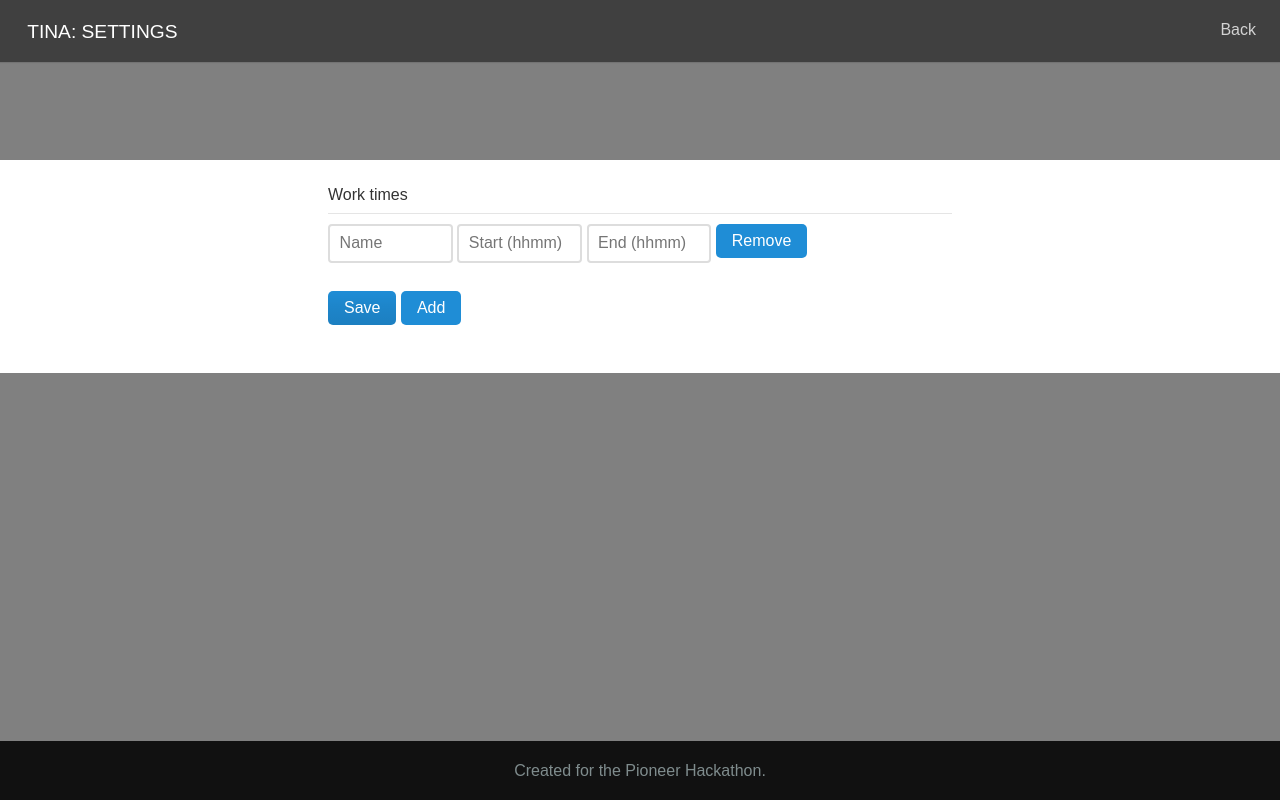
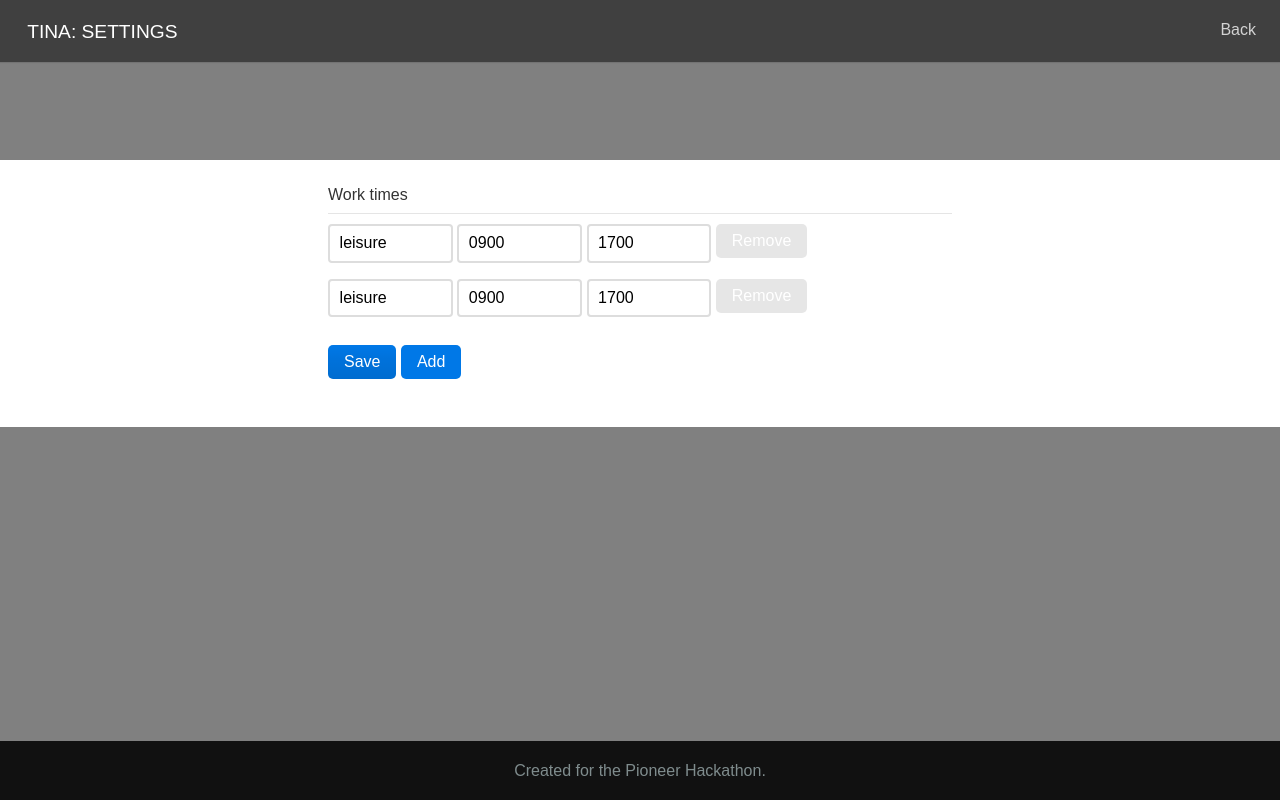
Before and after one commit to arduinfindeis/tabplace, a plain HTML site: page site/settings.html in a window 1280 px wide. Both pictures are taken after a click on the button "Save". Drawn offline with nearby package versions, Linux system fonts and the light colour scheme.

Commit message:
setting update

```diff
--- a/site/css/layouts/marketing.css
+++ b/site/css/layouts/marketing.css
@@ -78,7 +78,6 @@ label {
  * I want my pure-button elements to look a little different
  */
 .pure-button {
-    background-color: #1f8dd6;
     color: white;
     padding: 0.5em 1em;
     border-radius: 5px;
@@ -86,6 +85,7 @@ label {
 
 a.pure-button-primary {
     background: white;
+    background-color: #1f8dd6 !important;
     color: grey;
     border-radius: 5px;
     font-size: 120%;
--- a/site/form.js
+++ /dev/null
@@ -1,53 +0,0 @@
-function createForm(){
-    let formColumn = document.getElementById("formcolumn");
-    console.log(formColumn)
-
-    return null;
-}
-
-function saveForm(){
-    let timePeriodsArrTmp = []
-    let formElements = document.forms;
-    console.log(formElements)
-
-    for (const form of formElements) {
-        let name = form.elements[1].value;
-        let start = form.elements[2].value;
-        let end = form.elements[3].value;
-
-        let startDate = new Date();
-        startDate.setHours(start.substr(0,2));
-        startDate.setMinutes(start.substr(2,2));
-
-        console.log(startDate)
-
-        let endDate = new Date();
-        endDate.setHours(end.substr(0,2));
-        endDate.setMinutes(end.substr(2,2));
-
-        let period = {name:"leisure", start: startDate, end: endDate}
-        timePeriodsArrTmp.push(period);
-    }
-    return timePeriodsArrTmp;
-}
-
-function createData(){
-    let timePeriodsArr = []
-
-    let workStart = new Date()
-    workStart.setHours(9);
-    workStart.setMinutes(0);
-    let workEnd = new Date()
-    workEnd.setHours(17);
-    workEnd.setMinutes(0);
-
-    let workPeriod = {name:"leisure", start: workStart, end: workEnd}
-    timePeriodsArr.push(workPeriod);
-
-    return timePeriodsArr;
-}
-
-window.addEventListener('load', function () {
-    createData();
-    createForm();
-  })
--- a/site/settings.html
+++ b/site/settings.html
@@ -10,7 +10,8 @@
     <link rel="stylesheet" href="https://netdna.bootstrapcdn.com/font-awesome/4.0.3/css/font-awesome.css">
     <link rel="stylesheet" href="css/layouts/marketing.css">
 
-    <script type="text/javascript" src="./form.js"></script>
+    <script type="text/javascript" src="./storage.js"></script>
+    <script type="text/javascript" src="./settings.js"></script>
 </head>
 
 <body id="main">
@@ -30,17 +31,6 @@
 <div class="pure-g">
     <div class="pure-u-1-4"></div>
     <div class="pure-u-1-2" id="formcolumn">
-        <form class="pure-form">
-            <fieldset>
-                <legend>Work times</legend>
-                <div class="pure-u-1-5"><input type="text" placeholder="Name" id="name"></div>
-                <div class="pure-u-1-5"><input type="text" placeholder="Start (hhmm)"></div>
-                <div class="pure-u-1-5"><input type="text" placeholder="End (hhmm)"></div>
-                <div class="pure-u-1-5">
-                    <button type="remove" class="pure-button pure-button-primary">Remove</button>
-                </div>
-            </fieldset>
-        </form>
         <div class="pure-u-1-1">
             <button type="save" class="pure-button pure-button-primary" onclick="saveForm()">Save</button>
             <button type="add" class="pure-button pure-button-primary">Add</button>
--- /dev/null
+++ b/site/settings.js
@@ -0,0 +1,75 @@
+function createForm(timePeriodsArr){
+    let formColumn = document.getElementById("formcolumn");
+    console.log(formColumn)
+    formString = `<form class="pure-form">
+    <fieldset>
+    <legend>Work times</legend>`;
+    const zeroPad = (num, places) => String(num).padStart(places, '0')
+    for (timePeriod of timePeriodsArr){
+        console.log(timePeriod.start.getHours())
+        periodForm = `
+            <div class="pure-u-1-5"><input type="text" placeholder="Name" id="name" value=${timePeriod.name}></div>
+            <div class="pure-u-1-5"><input type="text" placeholder="Start" value="${zeroPad(timePeriod.start.getHours(),2)}${zeroPad(timePeriod.start.getMinutes(),2)}"></div>
+            <div class="pure-u-1-5"><input type="text" placeholder="End (hhmm)" value="${zeroPad(timePeriod.end.getHours(),2)}${zeroPad(timePeriod.end.getMinutes(),2)}"></div>
+            <div class="pure-u-1-5">
+                <button type="remove" class="pure-button">Remove</button>
+            </div>`;
+        formString += periodForm;
+    }
+    formString += `</fieldset>
+    </form>`
+    formColumn.innerHTML = formString + formColumn.innerHTML;
+
+    return null;
+}
+
+function saveForm(){
+    let timePeriodsArrTmp = []
+    let formElements = document.forms;
+    console.log(formElements)
+
+    for (const form of formElements) {
+        let name = form.elements[1].value;
+        let start = form.elements[2].value;
+        let end = form.elements[3].value;
+
+        let startDate = new Date();
+        startDate.setHours(start.substr(0,2));
+        startDate.setMinutes(start.substr(2,2));
+
+        console.log(startDate)
+
+        let endDate = new Date();
+        endDate.setHours(end.substr(0,2));
+        endDate.setMinutes(end.substr(2,2));
+
+        let period = {name:"leisure", start: startDate, end: endDate}
+        timePeriodsArrTmp.push(period);
+    }
+    console.log("Form elements", formElements)
+    saveJSON(key, timePeriodsArrTmp)
+    return timePeriodsArrTmp;
+}
+
+function createData(){
+    let timePeriodsArr = []
+
+    let workStart = new Date()
+    workStart.setHours(9);
+    workStart.setMinutes(0);
+    let workEnd = new Date()
+    workEnd.setHours(17);
+    workEnd.setMinutes(0);
+
+    let workPeriod = {name:"leisure", start: workStart, end: workEnd}
+    timePeriodsArr.push(workPeriod);
+    timePeriodsArr.push(workPeriod);
+
+    return timePeriodsArr;
+}
+
+window.addEventListener('load', function () {
+    key = "placechange"
+    timePeriodsArr = createData();
+    createForm(timePeriodsArr);
+  })
```
